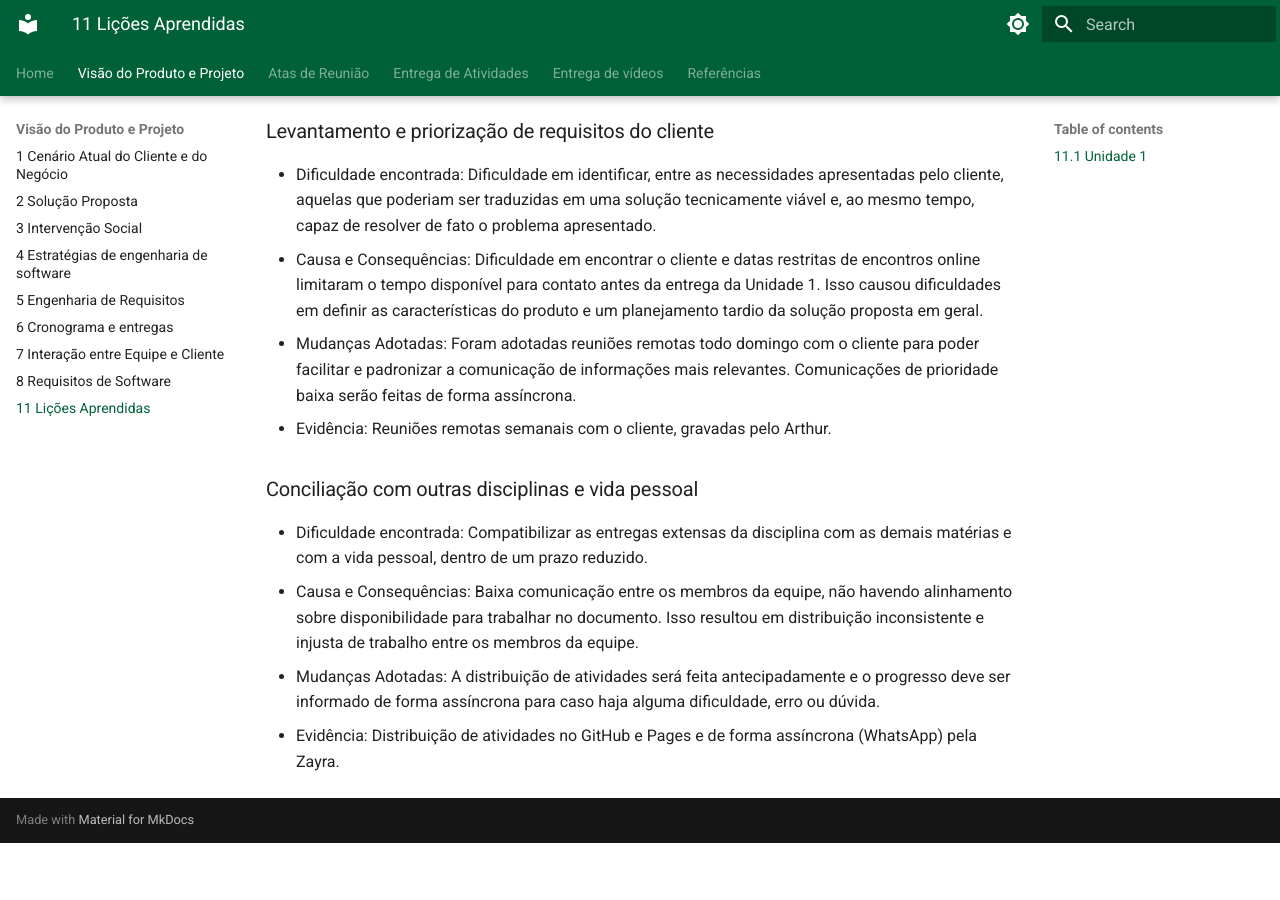
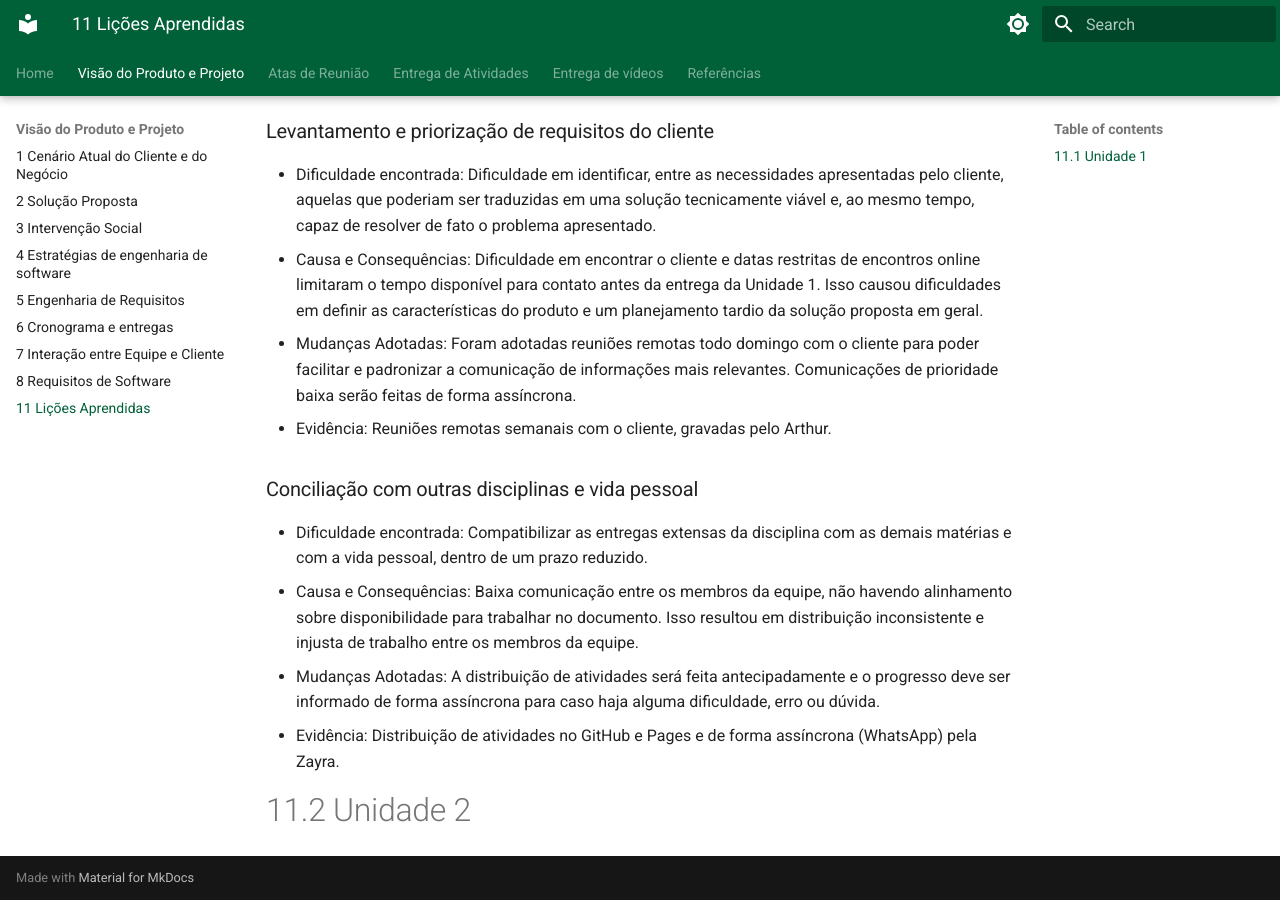
Before and after one commit to mdsreq-fga-unb/REQ-2026.2-T01-IBRADA-NET, an MkDocs documentation site: the page built from docs/documento-visao/11_licoes.md, in a window 1280 px wide and 900 px high, scrolled down 1013 px. Built offline with MkDocs 1.6.1 and Material for MkDocs 9.7.7, drawn with Linux system fonts in a browser that asks for light colours; before the commit the page ends 1856 px from its top, so only the background shows below that.

Commit message:
docs:adiciona novos pontos da unidade 2

```diff
--- a/docs/documento-visao/11_licoes.md
+++ b/docs/documento-visao/11_licoes.md
@@ -31,3 +31,5 @@ A Unidade 1 representou um momento de intensa adaptação, marcado pela formaç
 - Causa e Consequências: Baixa comunicação entre os membros da equipe, não havendo alinhamento sobre disponibilidade para trabalhar no documento. Isso resultou em distribuição inconsistente e injusta de trabalho entre os membros da equipe.
 - Mudanças Adotadas: A distribuição de atividades será feita antecipadamente e o progresso deve ser informado de forma assíncrona para caso haja alguma dificuldade, erro ou dúvida.
 - Evidência: Distribuição de atividades no GitHub e Pages e de forma assíncrona (WhatsApp) pela Zayra.
+
+# 11.2 Unidade 2
```
Also changed, not shown: docs/documento-visao/10_backlog.md (added, +1 -0 lines), docs/documento-visao/9_dor_dod.md (added, +1 -0 lines).
